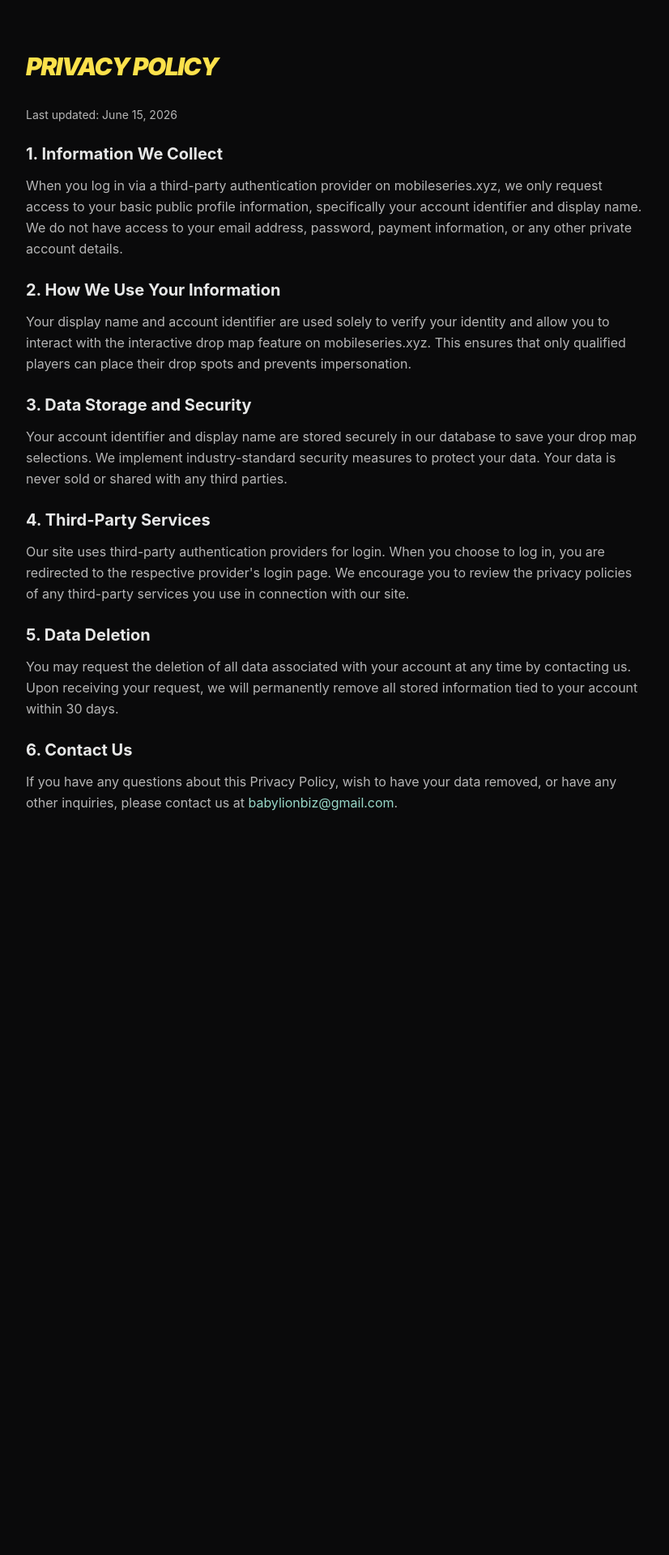
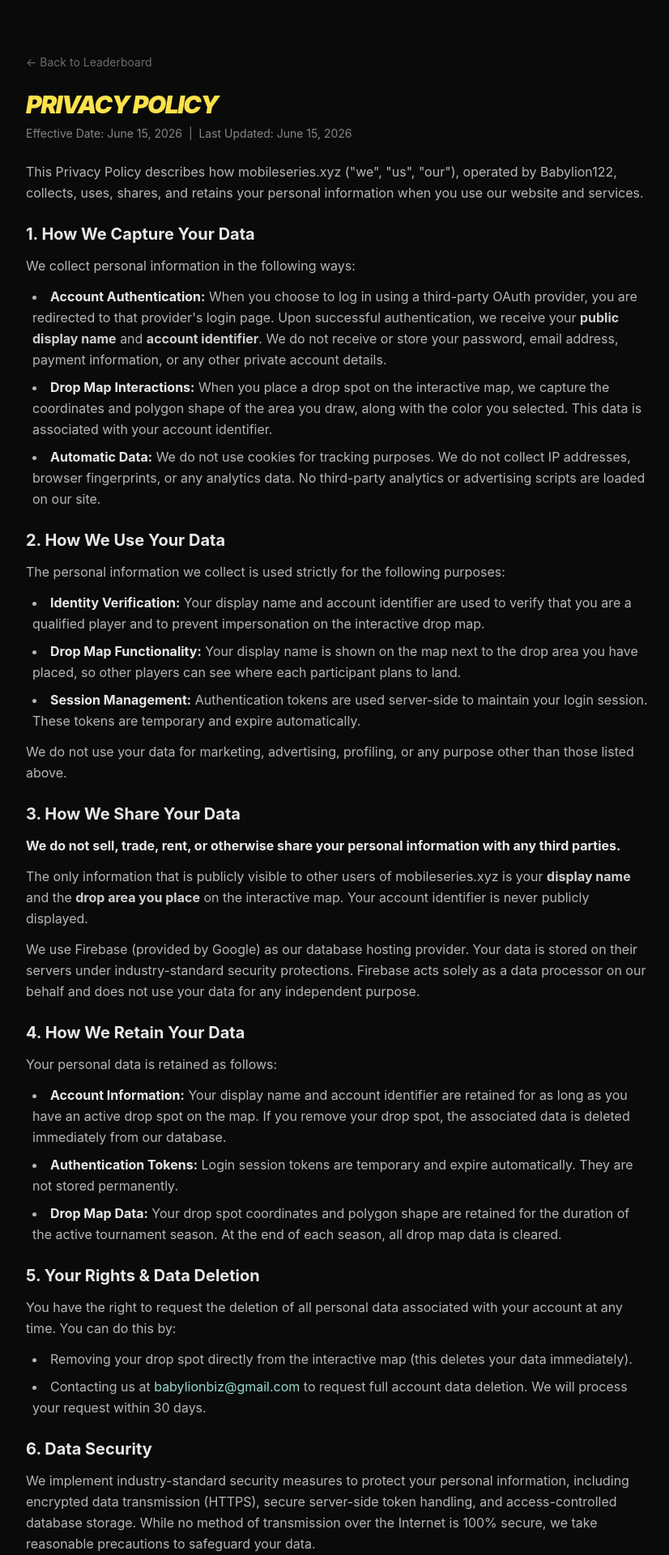
Before and after one commit to DogeminerCE/mobileseries, a React (Vite) app: page /pp in a window 1280 px wide. Shown: the top 1920 px of the page at 81% size, without its empty margins (224-1050 px from the left). Before the commit the page ends 1068 px from the top, so only its background shows below. Built offline with nearby package versions, Linux system fonts and the light colour scheme.

Commit message:
fix: comprehensive privacy policy covering data capture, usage, sharing, and retention

```diff
--- a/src/PrivacyPolicy.tsx
+++ b/src/PrivacyPolicy.tsx
@@ -1,57 +1,152 @@
 import React from 'react';
+import { useNavigate } from 'react-router-dom';
 
 export default function PrivacyPolicy() {
+  const navigate = useNavigate();
+
   return (
     <div className="min-h-screen bg-[#0A0A0B] text-white p-8 md:p-16 font-sans">
       <div className="max-w-3xl mx-auto space-y-6">
-        <h1 className="text-3xl font-black italic uppercase tracking-tighter text-[#FCE14B] mb-8">
+        <button
+          onClick={() => navigate('/')}
+          className="text-white/40 hover:text-white/80 text-sm transition-colors"
+        >
+          ← Back to Leaderboard
+        </button>
+
+        <h1 className="text-3xl font-black italic uppercase tracking-tighter text-[#FCE14B] mb-2">
           Privacy Policy
         </h1>
 
-        <p className="text-sm text-white/70">
-          Last updated: June 15, 2026
+        <p className="text-sm text-white/50">
+          Effective Date: June 15, 2026 &nbsp;|&nbsp; Last Updated: June 15, 2026
         </p>
 
+        <p className="text-white/70 leading-relaxed">
+          This Privacy Policy describes how mobileseries.xyz ("we", "us", "our"), operated by Babylion122, collects, uses, shares, and retains your personal information when you use our website and services.
+        </p>
+
+        {/* ── 1. Data Capture ──────────────────────────────────────── */}
         <section className="space-y-3">
-          <h2 className="text-xl font-bold text-white/90">1. Information We Collect</h2>
+          <h2 className="text-xl font-bold text-white/90">1. How We Capture Your Data</h2>
           <p className="text-white/70 leading-relaxed">
-            When you log in via a third-party authentication provider on mobileseries.xyz, we only request access to your basic public profile information, specifically your account identifier and display name. We do not have access to your email address, password, payment information, or any other private account details.
+            We collect personal information in the following ways:
+          </p>
+          <ul className="text-white/70 leading-relaxed list-disc list-inside space-y-2 pl-2">
+            <li>
+              <strong className="text-white/90">Account Authentication:</strong> When you choose to log in using a third-party OAuth provider, you are redirected to that provider's login page. Upon successful authentication, we receive your <strong className="text-white/80">public display name</strong> and <strong className="text-white/80">account identifier</strong>. We do not receive or store your password, email address, payment information, or any other private account details.
+            </li>
+            <li>
+              <strong className="text-white/90">Drop Map Interactions:</strong> When you place a drop spot on the interactive map, we capture the coordinates and polygon shape of the area you draw, along with the color you selected. This data is associated with your account identifier.
+            </li>
+            <li>
+              <strong className="text-white/90">Automatic Data:</strong> We do not use cookies for tracking purposes. We do not collect IP addresses, browser fingerprints, or any analytics data. No third-party analytics or advertising scripts are loaded on our site.
+            </li>
+          </ul>
+        </section>
+
+        {/* ── 2. Data Usage ────────────────────────────────────────── */}
+        <section className="space-y-3">
+          <h2 className="text-xl font-bold text-white/90">2. How We Use Your Data</h2>
+          <p className="text-white/70 leading-relaxed">
+            The personal information we collect is used strictly for the following purposes:
+          </p>
+          <ul className="text-white/70 leading-relaxed list-disc list-inside space-y-2 pl-2">
+            <li>
+              <strong className="text-white/90">Identity Verification:</strong> Your display name and account identifier are used to verify that you are a qualified player and to prevent impersonation on the interactive drop map.
+            </li>
+            <li>
+              <strong className="text-white/90">Drop Map Functionality:</strong> Your display name is shown on the map next to the drop area you have placed, so other players can see where each participant plans to land.
+            </li>
+            <li>
+              <strong className="text-white/90">Session Management:</strong> Authentication tokens are used server-side to maintain your login session. These tokens are temporary and expire automatically.
+            </li>
+          </ul>
+          <p className="text-white/70 leading-relaxed">
+            We do not use your data for marketing, advertising, profiling, or any purpose other than those listed above.
           </p>
         </section>
 
+        {/* ── 3. Data Sharing ──────────────────────────────────────── */}
         <section className="space-y-3">
-          <h2 className="text-xl font-bold text-white/90">2. How We Use Your Information</h2>
+          <h2 className="text-xl font-bold text-white/90">3. How We Share Your Data</h2>
           <p className="text-white/70 leading-relaxed">
-            Your display name and account identifier are used solely to verify your identity and allow you to interact with the interactive drop map feature on mobileseries.xyz. This ensures that only qualified players can place their drop spots and prevents impersonation.
+            <strong className="text-white/90">We do not sell, trade, rent, or otherwise share your personal information with any third parties.</strong>
+          </p>
+          <p className="text-white/70 leading-relaxed">
+            The only information that is publicly visible to other users of mobileseries.xyz is your <strong className="text-white/80">display name</strong> and the <strong className="text-white/80">drop area you place</strong> on the interactive map. Your account identifier is never publicly displayed.
+          </p>
+          <p className="text-white/70 leading-relaxed">
+            We use Firebase (provided by Google) as our database hosting provider. Your data is stored on their servers under industry-standard security protections. Firebase acts solely as a data processor on our behalf and does not use your data for any independent purpose.
           </p>
         </section>
 
+        {/* ── 4. Data Retention ────────────────────────────────────── */}
         <section className="space-y-3">
-          <h2 className="text-xl font-bold text-white/90">3. Data Storage and Security</h2>
+          <h2 className="text-xl font-bold text-white/90">4. How We Retain Your Data</h2>
           <p className="text-white/70 leading-relaxed">
-            Your account identifier and display name are stored securely in our database to save your drop map selections. We implement industry-standard security measures to protect your data. Your data is never sold or shared with any third parties.
+            Your personal data is retained as follows:
+          </p>
+          <ul className="text-white/70 leading-relaxed list-disc list-inside space-y-2 pl-2">
+            <li>
+              <strong className="text-white/90">Account Information:</strong> Your display name and account identifier are retained for as long as you have an active drop spot on the map. If you remove your drop spot, the associated data is deleted immediately from our database.
+            </li>
+            <li>
+              <strong className="text-white/90">Authentication Tokens:</strong> Login session tokens are temporary and expire automatically. They are not stored permanently.
+            </li>
+            <li>
+              <strong className="text-white/90">Drop Map Data:</strong> Your drop spot coordinates and polygon shape are retained for the duration of the active tournament season. At the end of each season, all drop map data is cleared.
+            </li>
+          </ul>
+        </section>
+
+        {/* ── 5. Data Deletion ─────────────────────────────────────── */}
+        <section className="space-y-3">
+          <h2 className="text-xl font-bold text-white/90">5. Your Rights &amp; Data Deletion</h2>
+          <p className="text-white/70 leading-relaxed">
+            You have the right to request the deletion of all personal data associated with your account at any time. You can do this by:
+          </p>
+          <ul className="text-white/70 leading-relaxed list-disc list-inside space-y-2 pl-2">
+            <li>Removing your drop spot directly from the interactive map (this deletes your data immediately).</li>
+            <li>Contacting us at <a href="mailto:babylionbiz@gmail.com" className="text-[#98D8C8] hover:underline">babylionbiz@gmail.com</a> to request full account data deletion. We will process your request within 30 days.</li>
+          </ul>
+        </section>
+
+        {/* ── 6. Security ──────────────────────────────────────────── */}
+        <section className="space-y-3">
+          <h2 className="text-xl font-bold text-white/90">6. Data Security</h2>
+          <p className="text-white/70 leading-relaxed">
+            We implement industry-standard security measures to protect your personal information, including encrypted data transmission (HTTPS), secure server-side token handling, and access-controlled database storage. While no method of transmission over the Internet is 100% secure, we take reasonable precautions to safeguard your data.
           </p>
         </section>
 
+        {/* ── 7. Children ──────────────────────────────────────────── */}
         <section className="space-y-3">
-          <h2 className="text-xl font-bold text-white/90">4. Third-Party Services</h2>
+          <h2 className="text-xl font-bold text-white/90">7. Children's Privacy</h2>
           <p className="text-white/70 leading-relaxed">
-            Our site uses third-party authentication providers for login. When you choose to log in, you are redirected to the respective provider's login page. We encourage you to review the privacy policies of any third-party services you use in connection with our site.
+            mobileseries.xyz does not knowingly collect personal information from children under 13 years of age. If you believe a child under 13 has provided us with personal information, please contact us immediately and we will take steps to delete such information.
           </p>
         </section>
 
+        {/* ── 8. Changes ───────────────────────────────────────────── */}
         <section className="space-y-3">
-          <h2 className="text-xl font-bold text-white/90">5. Data Deletion</h2>
+          <h2 className="text-xl font-bold text-white/90">8. Changes to This Policy</h2>
           <p className="text-white/70 leading-relaxed">
-            You may request the deletion of all data associated with your account at any time by contacting us. Upon receiving your request, we will permanently remove all stored information tied to your account within 30 days.
+            We may update this Privacy Policy from time to time. Any changes will be posted on this page with an updated effective date. Your continued use of mobileseries.xyz after any modifications constitutes your acceptance of the revised policy.
           </p>
         </section>
 
+        {/* ── 9. Contact ───────────────────────────────────────────── */}
         <section className="space-y-3">
-          <h2 className="text-xl font-bold text-white/90">6. Contact Us</h2>
+          <h2 className="text-xl font-bold text-white/90">9. Contact Us</h2>
           <p className="text-white/70 leading-relaxed">
-            If you have any questions about this Privacy Policy, wish to have your data removed, or have any other inquiries, please contact us at <a href="mailto:babylionbiz@gmail.com" className="text-[#98D8C8] hover:underline">babylionbiz@gmail.com</a>.
+            If you have any questions about this Privacy Policy, wish to exercise your data rights, or have any other inquiries, please contact us at:
           </p>
+          <div className="bg-white/5 rounded-lg p-4 border border-white/10">
+            <p className="text-white/80"><strong>Babylion122</strong></p>
+            <p className="text-white/70">Email: <a href="mailto:babylionbiz@gmail.com" className="text-[#98D8C8] hover:underline">babylionbiz@gmail.com</a></p>
+            <p className="text-white/70">Website: <a href="https://mobileseries.xyz" className="text-[#98D8C8] hover:underline">mobileseries.xyz</a></p>
+          </div>
         </section>
       </div>
     </div>
```
